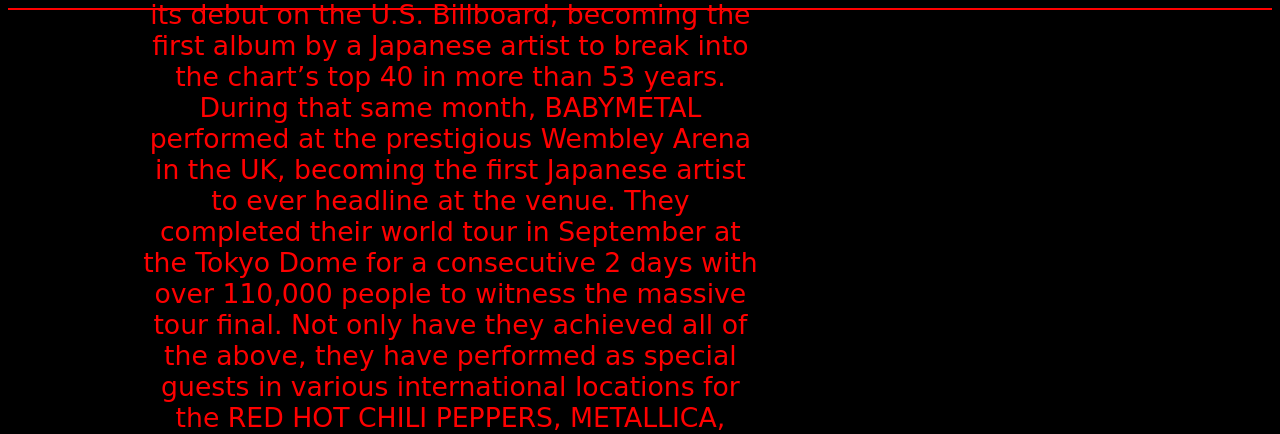
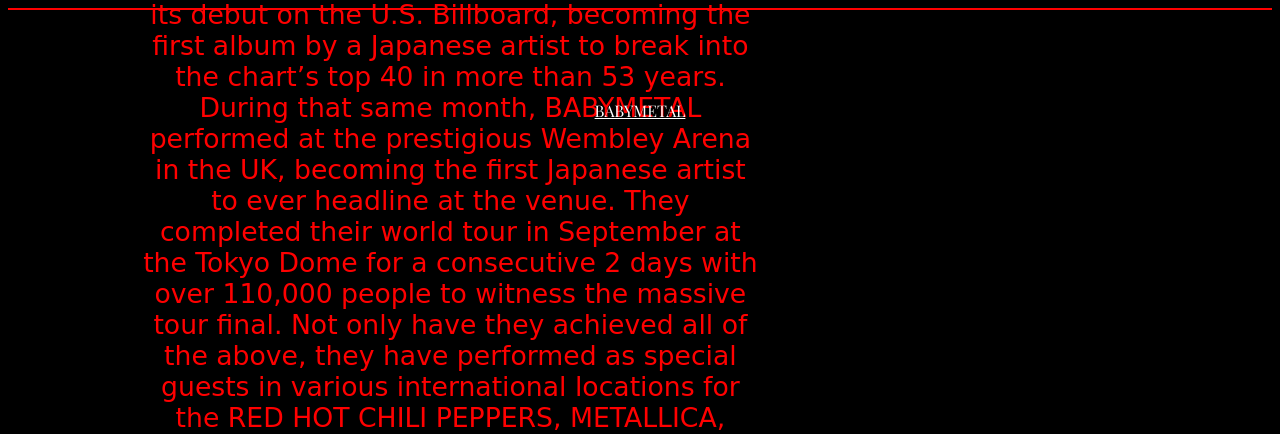
Before and after one commit to IgorCamoes/babymetal, a Django app: page / in a window 1280 px wide. Shown: the part 1835-2269 px from the top of the page. Run offline with Django 3.2, Linux system fonts and the light colour scheme; some web fonts are replaced.

Commit message:
Configurar django-heroku

```diff
--- a/banda/static/css/style.css
+++ b/banda/static/css/style.css
@@ -84,8 +84,16 @@
 
 footer{
     width: 100%;
-    height: 35vh;
+    height: 25vh;
     border-top: 2px solid red;
+    display: flex;
+    justify-content: center;
+    align-items: center;
+}
+
+footer p{
+    color: white;
+    text-decoration: underline;
 }
 
 .fixo{
--- a/banda/templates/main.html
+++ b/banda/templates/main.html
@@ -24,6 +24,8 @@
     {% block content %}
     {% endblock %}
 
-    <footer></footer>
+    <footer>
+        <div><p>BABYMETAL</p></div>
+    </footer>
 </body>
 </html>
--- a/projeto/settings.py
+++ b/projeto/settings.py
@@ -11,6 +11,7 @@
 """
 
 import os
+import django_heroku
 
 # Build paths inside the project like this: os.path.join(BASE_DIR, ...)
 BASE_DIR = os.path.dirname(os.path.dirname(os.path.abspath(__file__)))
@@ -119,3 +120,6 @@
 # https://docs.djangoproject.com/en/2.2/howto/static-files/
 
 STATIC_URL = '/static/'
+
+
+django_heroku.settings(locals())
```
Also changed, not shown: 1 other file.
